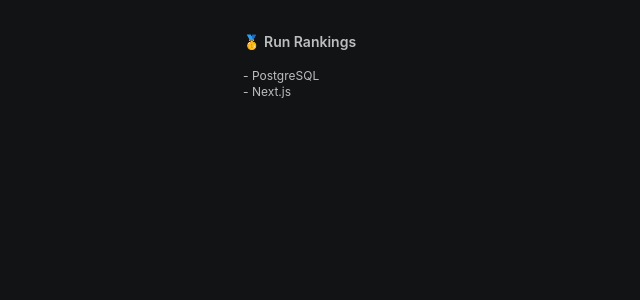
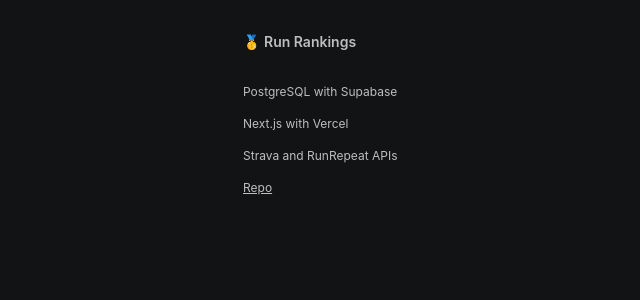
Before and after one commit to adrianAlday/run-rankings, a Next.js app: page /about in a window 1280 px wide. Shown: the top 300 px of the page, without its empty margins (113-753 px from the left). Built offline with nearby package versions, Linux system fonts and the light colour scheme.

Commit message:
about page logger

```diff
--- /dev/null
+++ b/app/_components/AboutPageLogger.tsx
@@ -0,0 +1,13 @@
+import { headers } from "next/headers";
+import ClientLogger from "./ClientLogger";
+
+const AboutPageLogger = async () => {
+  const resolvedHeaders = await headers();
+  const host = resolvedHeaders.get("host");
+
+  const message = `Hi! Check out: http://${host}/about`;
+
+  return <ClientLogger message={message} />;
+};
+
+export default AboutPageLogger;
--- /dev/null
+++ b/app/_components/ClientLogger.tsx
@@ -0,0 +1,13 @@
+"use client";
+
+type ClientLoggerProps = {
+  message: string;
+};
+
+const ClientLogger = ({ message }: ClientLoggerProps) => {
+  console.log(message);
+
+  return null;
+};
+
+export default ClientLogger;
--- a/app/about/page.tsx
+++ b/app/about/page.tsx
@@ -1,4 +1,5 @@
 import { Metadata } from "next";
+import Link from "next/link";
 
 export const metadata: Metadata = {
   title: "Roster - About ",
@@ -6,9 +7,19 @@ export const metadata: Metadata = {
 
 const AboutPage = () => {
   return (
-    <div className="text-xs">
-      <div>- PostgreSQL</div>
-      <div>- Next.js</div>
+    <div className="my-8 flex flex-col gap-4 text-xs">
+      <div>PostgreSQL with Supabase</div>
+
+      <div>Next.js with Vercel</div>
+
+      <div>Strava and RunRepeat APIs</div>
+
+      <Link
+        target="_blank"
+        href={"https://github.com/adrianAlday/run-rankings"}
+      >
+        <div className="underline">Repo</div>
+      </Link>
     </div>
   );
 };
--- a/app/layout.tsx
+++ b/app/layout.tsx
@@ -1,6 +1,7 @@
 import "./globals.css";
 import Link from "next/link";
 import { Analytics } from "@vercel/analytics/next";
+import AboutPageLogger from "./_components/AboutPageLogger";
 
 type LayoutProps = {
   children: React.ReactNode;
@@ -18,6 +19,8 @@ const Layout = ({ children }: Readonly<LayoutProps>) => {
 
             {children}
 
+            <AboutPageLogger />
+
             <Analytics />
           </div>
         </div>
```
